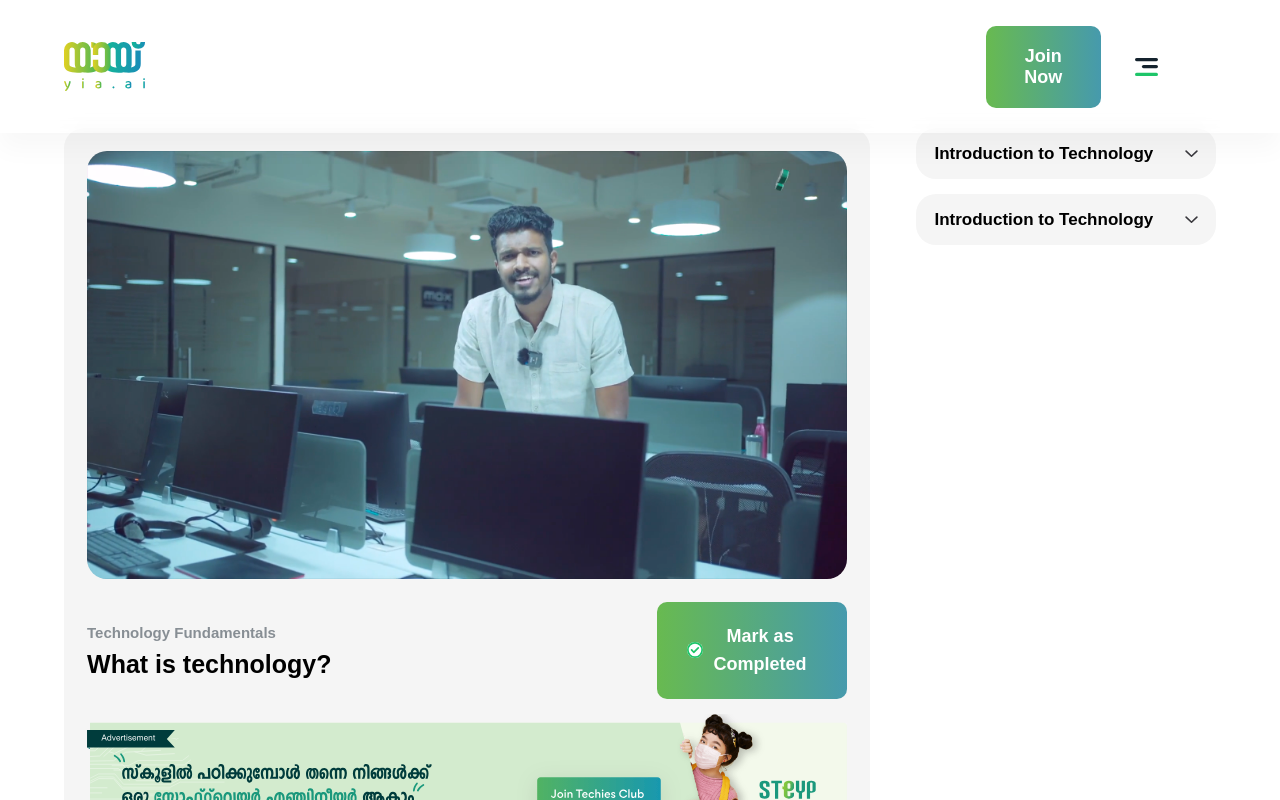
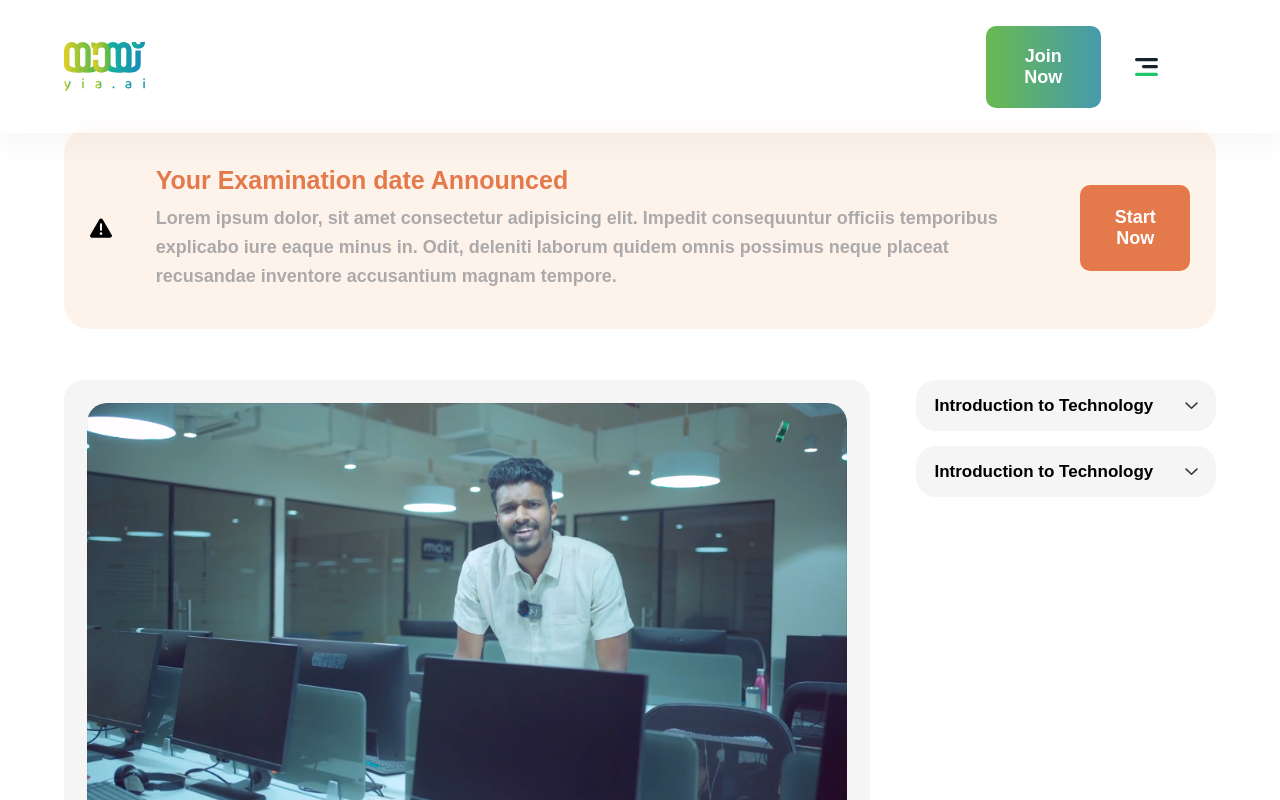
Before and after one commit to swalihmoosa/yiaai, a React (Create React App) app: page / in a window 1280 px wide. Shown: the top 800 px of the page. Built offline with nearby package versions, Linux system fonts and the light colour scheme.

Commit message:
VideoPage | completed

```diff
--- a/src/components/screens/VideoPage.jsx
+++ b/src/components/screens/VideoPage.jsx
@@ -7,6 +7,7 @@ import tefunImage from '../assets/images/videoPage/1080.svg'
 import arrowImage from '../assets/images/videoPage/down-arrow.svg'
 import playImage from '../assets/images/videoPage/play-black.svg'
 import tickImage from '../assets/images/videoPage/green-tick.svg'
+import warningImage from '../assets/images/videoPage/triangle-exclamation-solid.svg'
 
 
 export default function VideoPage() {
@@ -98,6 +99,23 @@ export default function VideoPage() {
 
     return (
         <VideoPageSection>
+            <Exam>
+                <Warning>
+                    <img src={warningImage} alt='Warning' />
+                </Warning>
+                <Description>
+                    <H3>
+                        Your Examination date Announced
+                    </H3>
+                    <Paragraph>
+                        Lorem ipsum dolor, sit amet consectetur adipisicing elit. Impedit consequuntur officiis temporibus explicabo iure eaque minus in.
+                        Odit, deleniti laborum quidem omnis possimus neque placeat recusandae inventore accusantium magnam tempore.
+                    </Paragraph>
+                </Description>
+                <Start>
+                    Start Now
+                </Start>
+            </Exam>
             <Wrapper>
                 <Video>
                     <Thumbnail>
@@ -143,6 +161,7 @@ const Wrapper = styled.section`
     margin: 0 auto;
     display: flex;
     justify-content: space-between;
+    /* align-items: center; */
 `
 const Video = styled.div`
     width: 70%;
@@ -270,3 +289,48 @@ const Complete = styled.p`
     font-weight: 900;
     color: #fff;
 `
+const Exam = styled.div`
+    background : #fdf3eb;
+    display: flex;
+    justify-content: space-between;
+    width: 90%;
+    margin: 0 auto;
+    padding: 3% 2%;
+    align-items: center;
+    border-radius: 25px;
+    margin-bottom: 4%;
+`
+const Warning = styled.div`
+    width: 2%;
+`
+const Description = styled.div`
+    width: 80%;
+`
+const H3 = styled.h3`
+    color: #e4794b;
+    font-size: 25px;
+    font-weight: 700;
+    margin-bottom: 1%;
+`
+const Paragraph = styled.p`
+    color: #aba9a9;
+    font-size: 18px;
+    font-weight: 700;
+`
+const Start = styled.button`
+    cursor: pointer;
+    width: 10%;
+    font-size: 18px;
+    font-weight: 900;
+    display: block;
+    color: #fff;
+    padding: 20px 30px;
+    border-radius: 10px;
+    border: 2px solid #e4794b;
+    background: #e4794b;
+    &:hover{
+        background: #fff;
+        color: #e4794b;
+        border: 2px solid #e4794b;
+    }
+`
```
Also changed, not shown: src/components/assets/images/videoPage/triangle-exclamation-solid.svg (added).
